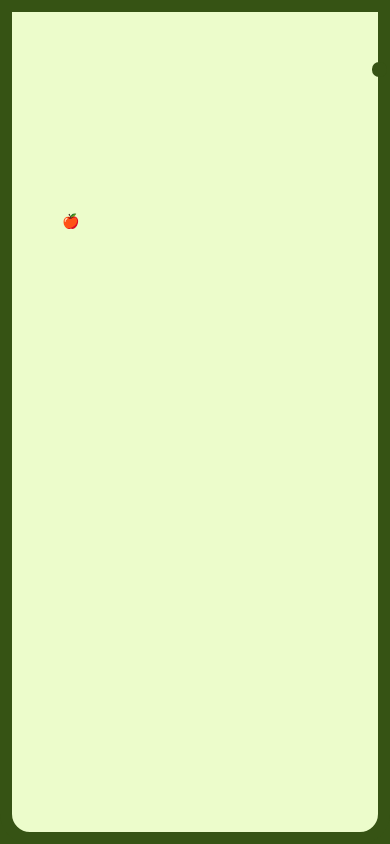
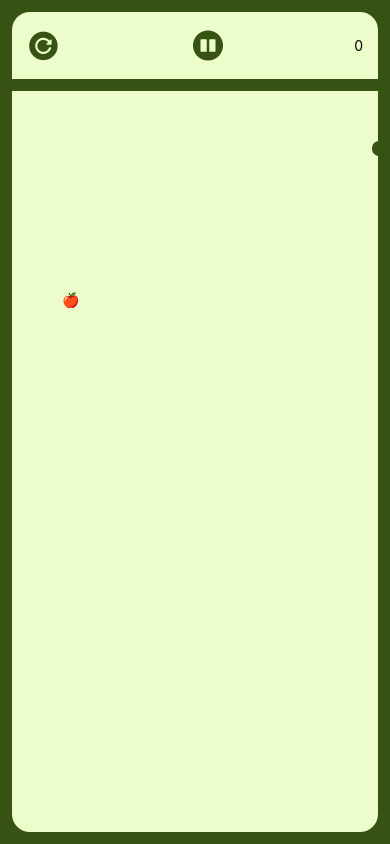
Before and after one commit to austinnguyen00/snake-game, a React Native app: screen / in a window 390 px wide. Built offline with nearby package versions, Linux system fonts and the light colour scheme.

Commit message:
Adding Header component & Implementing pause game and reset game functionality

```diff
--- a/src/components/Game.tsx
+++ b/src/components/Game.tsx
@@ -8,6 +8,7 @@ import { checkGameOver } from '../utils/checkGameOver';
 import Food from './Food';
 import { checkEatFood } from '../utils/checkEatFood';
 import { randomFoodPosition } from '../utils/randomFoodPosition';
+import Header from './Header';
 
 // Constant variables for the game
 const SNAKE_INITIAL_POSITION = [{ x: 5, y: 5 }];
@@ -102,9 +103,29 @@ const Game = () => {
 		}
 	};
 
+	const pauseGame = () => {
+		setIsPaused(!isPaused);
+	};
+
+	const reloadGame = () => {
+		setSnake(SNAKE_INITIAL_POSITION);
+		setFood(FOOD_INITIAL_POSITION);
+		setIsGameOver(false);
+		setScore(0);
+		setDirection(Direction.Right);
+		setIsPaused(false);
+	};
+
 	return (
 		<PanGestureHandler onGestureEvent={handleGesutre}>
 			<SafeAreaView style={styles.container}>
+				<Header
+					isPaused={isPaused}
+					pauseGame={pauseGame}
+					reloadGame={reloadGame}
+				>
+					<Text>{score}</Text>
+				</Header>
 				<View style={styles.boundaries}>
 					<Snake snake={snake} />
 					<Food
--- /dev/null
+++ b/src/components/Header.tsx
@@ -0,0 +1,55 @@
+import { TouchableOpacity, StyleSheet, View } from 'react-native';
+import { Ionicons } from '@expo/vector-icons';
+import { Colors } from '../styles/colors';
+import { FontAwesome } from '@expo/vector-icons';
+
+interface HeaderProps {
+	reloadGame: () => void;
+	pauseGame: () => void;
+	children: JSX.Element;
+	isPaused: boolean;
+}
+
+export default function Header({
+	children,
+	reloadGame,
+	pauseGame,
+	isPaused,
+}: HeaderProps): JSX.Element {
+	return (
+		<View style={styles.container}>
+			<TouchableOpacity onPress={reloadGame}>
+				<Ionicons
+					name='reload-circle'
+					size={35}
+					color={Colors.primary}
+				/>
+			</TouchableOpacity>
+
+			<TouchableOpacity onPress={pauseGame}>
+				<FontAwesome
+					name={isPaused ? 'play-circle' : 'pause-circle'}
+					size={35}
+					color={Colors.primary}
+				/>
+			</TouchableOpacity>
+			{children}
+		</View>
+	);
+}
+
+const styles = StyleSheet.create({
+	container: {
+		flex: 0.05,
+		flexDirection: 'row',
+		alignItems: 'center',
+		justifyContent: 'space-between',
+		borderColor: Colors.primary,
+		borderWidth: 12,
+		borderTopLeftRadius: 30,
+		borderTopRightRadius: 30,
+		borderBottomWidth: 0,
+		padding: 15,
+		backgroundColor: Colors.background,
+	},
+});
```
